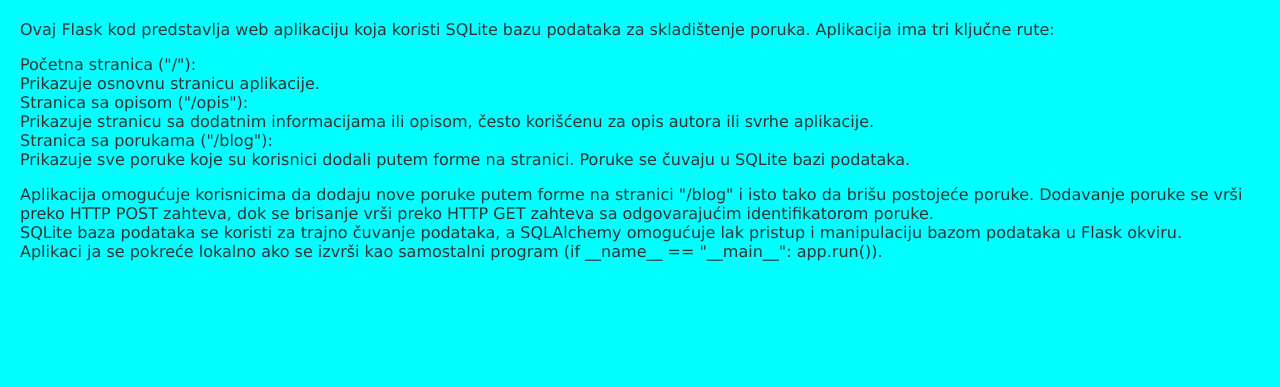
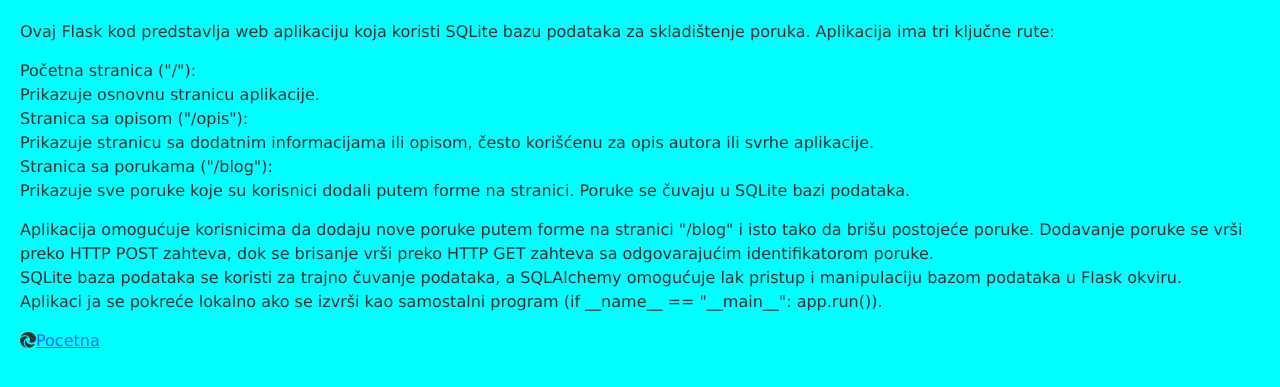
Before and after one commit to Botex99/Prva-aplikacija, a Flask app: page /opis in a window 1280 px wide. Shown: the top 387 px of the page. Run offline with Flask 3, Linux system fonts and the light colour scheme.

Commit message:
Update opis.html

```diff
--- a/templates/opis.html
+++ b/templates/opis.html
@@ -4,6 +4,10 @@
     <meta charset="UTF-8">
     <meta name="viewport" content="width=device-width, initial-scale=1.0">
     <title>Opis</title>
+    <!-- Bootstrap CSS -->
+    <link href="https://cdn.jsdelivr.net/npm/bootstrap@5.0.2/dist/css/bootstrap.min.css" rel="stylesheet" integrity="sha384-EVSTQN3/azprG1Anm3QDgpJLIm9Nao0Yz1ztcQTwFspd3yD65VohhpuuCOmLASjC" crossorigin="anonymous">
+    <link rel="stylesheet" href="https://cdn.jsdelivr.net/npm/bootstrap-icons@1.11.3/font/bootstrap-icons.min.css">
+
 
     <style>
         body {
@@ -40,5 +44,8 @@
 
         Aplikaci ja se pokreće lokalno ako se izvrši kao samostalni program (if __name__ == "__main__": app.run()).<br>
     </p>
+    <p>
+        <i class="bi bi-browser-edge"></i><a href="/">Pocetna</a>
+    </p>
 </body>
 </html>
```
